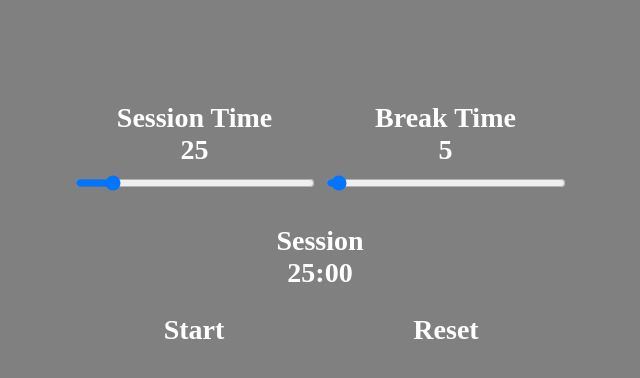
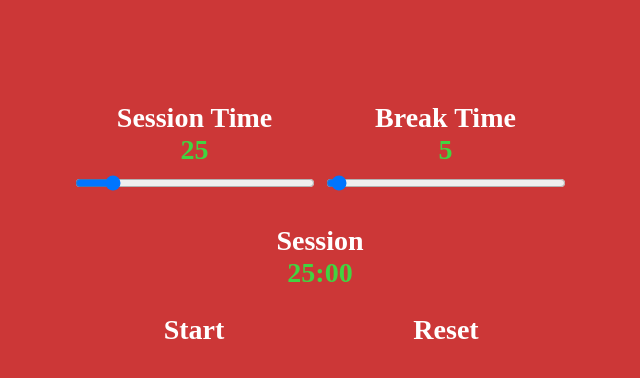
Before and after one commit to Jsalvadorpp/Pomodoro-Clock, a plain HTML site: page index.html in a window 1280 px wide. Shown: the whole page, without its empty margins (320-960 px from the left). Drawn offline with Linux system fonts and the light colour scheme.

Commit message:
add some styling

```diff
--- a/styles/style.css
+++ b/styles/style.css
@@ -5,7 +5,7 @@
     box-sizing: border-box;
     font-size: 28px;
     font-weight: bold;
-    background: gray;
+    background: #cc3737;
 }
 /*clock-section*/
 #clock-section{
@@ -22,16 +22,32 @@
 .session-and-break-options .clock-option{
     margin: 2px;
     display: inline-block;
-
+}
+.session-time{
+    color: #41d441;
+}
+.break-time{
+    color: #41d441;
 }
 /*clock-section .display-countdown*/
 .display-countdown{
     margin: 25px 0;
 }
-
-
-
+.time-remaining{
+    color: #41d441;
+}
 /*clock-section .countdown-controls*/
+.countdown-controls div{
+    transition: transform 0.3s;
+}
+.countdown-controls div:hover{
+    color:black;
+    cursor: pointer;
+    transform: scale(1.1);
+}
+.countdown-controls div:active{
+    transform: translateY(2px);
+}
 .countdown-controls{
     margin: 25px 0;
 }
```
